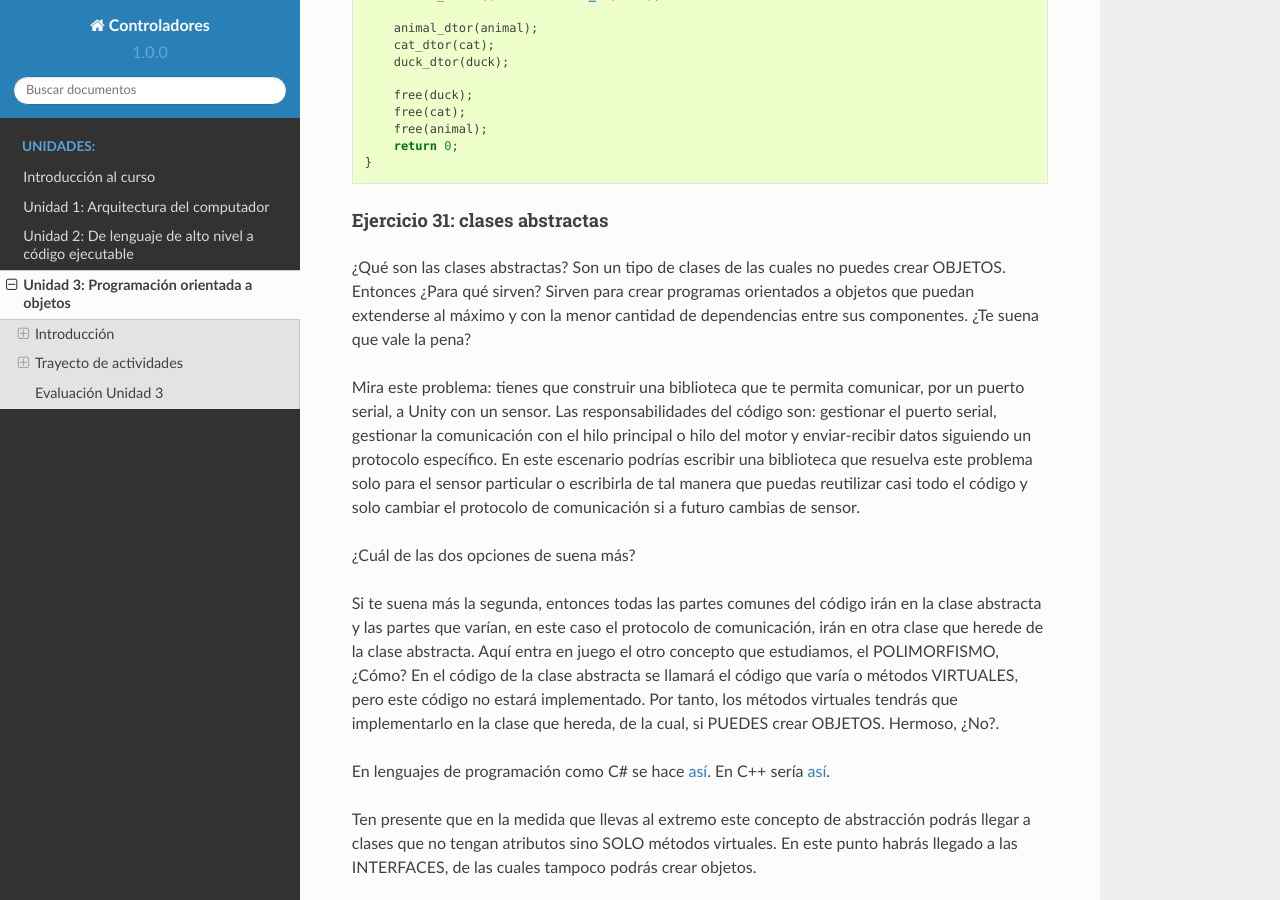
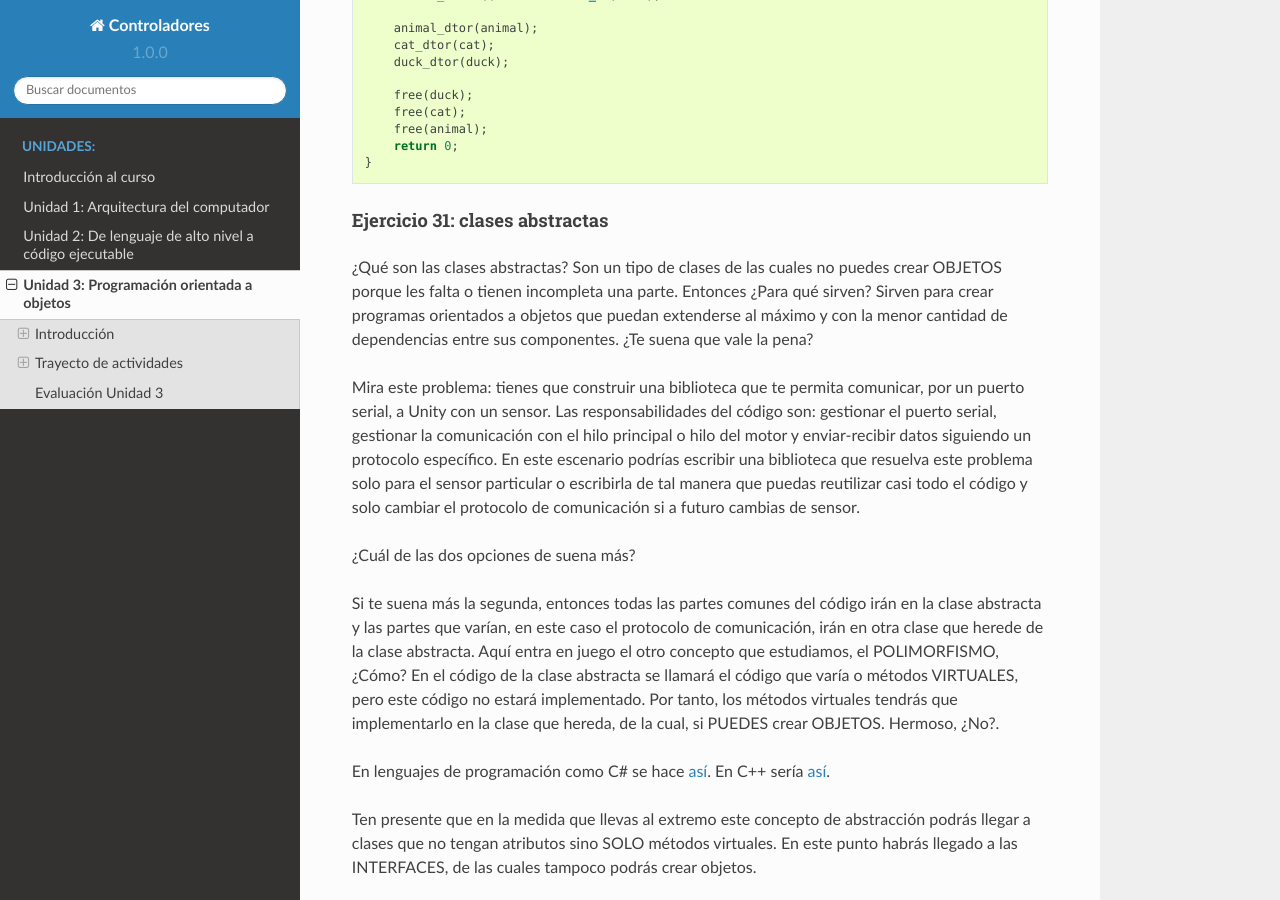
Before and after one commit to juanferfranco/controladores, a Sphinx documentation site: the page built from docs/_unidad3/unidad3.rst, in a window 1280 px wide and 900 px high, scrolled down 37959 px. Built offline with Sphinx 7.4.7 and the Read the Docs theme 2.0.0, drawn with Linux system fonts in a browser that asks for light colours; pages that are not in the unit, such as notebooks, are missing from menus.

Commit message:
update Unit3 ex31

```diff
--- a/docs/_unidad3/unidad3.rst
+++ b/docs/_unidad3/unidad3.rst
@@ -2063,7 +2063,8 @@ Ejercicio 31: clases abstractas
 ^^^^^^^^^^^^^^^^^^^^^^^^^^^^^^^^^^^
 
 ¿Qué son las clases abstractas? Son un tipo de clases de las cuales no puedes
-crear OBJETOS. Entonces ¿Para qué sirven? Sirven para crear programas
+crear OBJETOS porque les falta o tienen incompleta una parte.
+Entonces ¿Para qué sirven? Sirven para crear programas
 orientados a objetos que puedan extenderse al máximo y con la menor cantidad
 de dependencias entre sus componentes. ¿Te suena que vale la pena?
 
```
